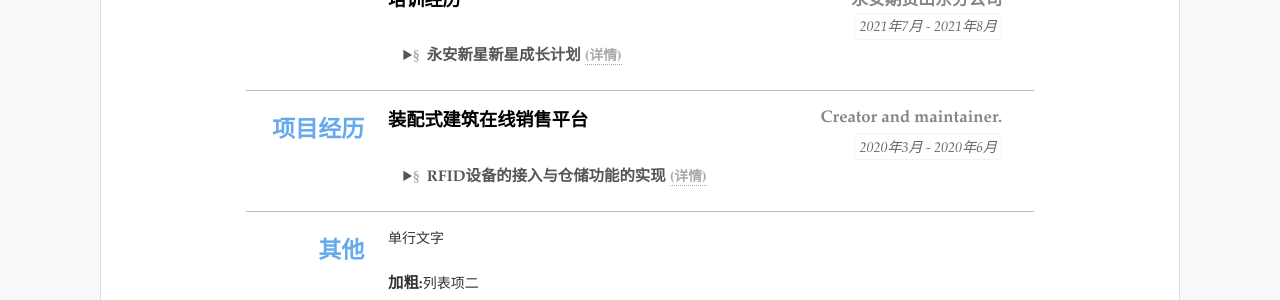
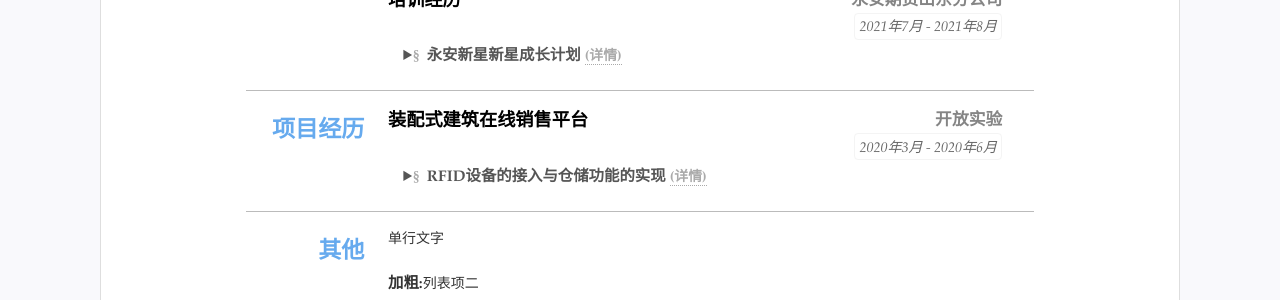
Before and after one commit to bianyz/JL, a Jekyll site: the page built from index.html, in a window 1280 px wide. Shown: the part 544-844 px from the top of the page. Built offline with Jekyll 4.4.1, drawn with Linux system fonts in a browser that asks for light colours.

Commit message:
Update resume.yml

```diff
--- a/_data/resume.yml
+++ b/_data/resume.yml
@@ -71,7 +71,6 @@ main: #简历主要内容，
     summary: RFID设备的接入与仓储功能的实现
     detail:
       md: _data/demo.md
-    sub: Creator and maintainer.
    #可继续添加更多内容
 
 #others 其他简略内容(列表)
```
